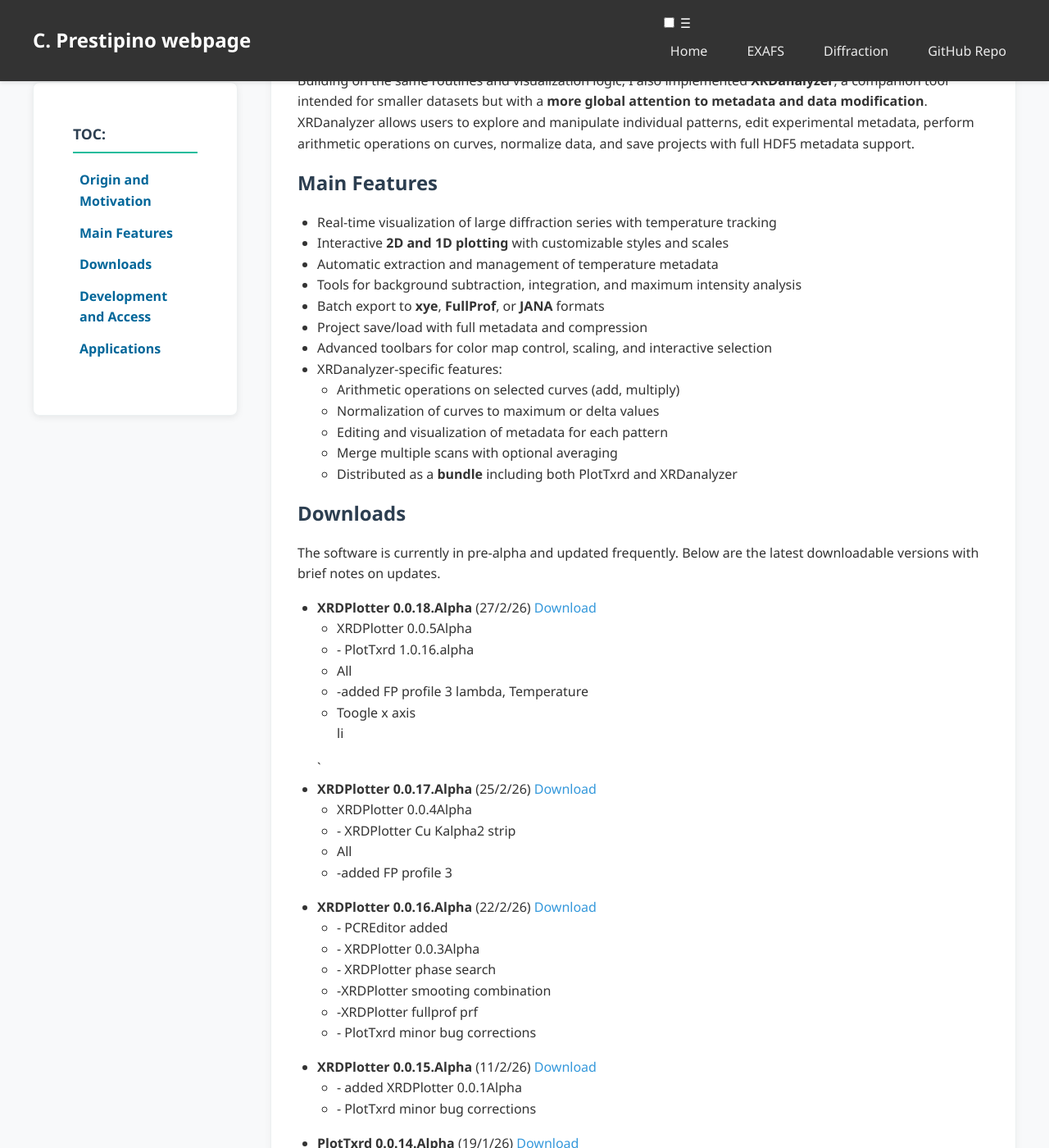
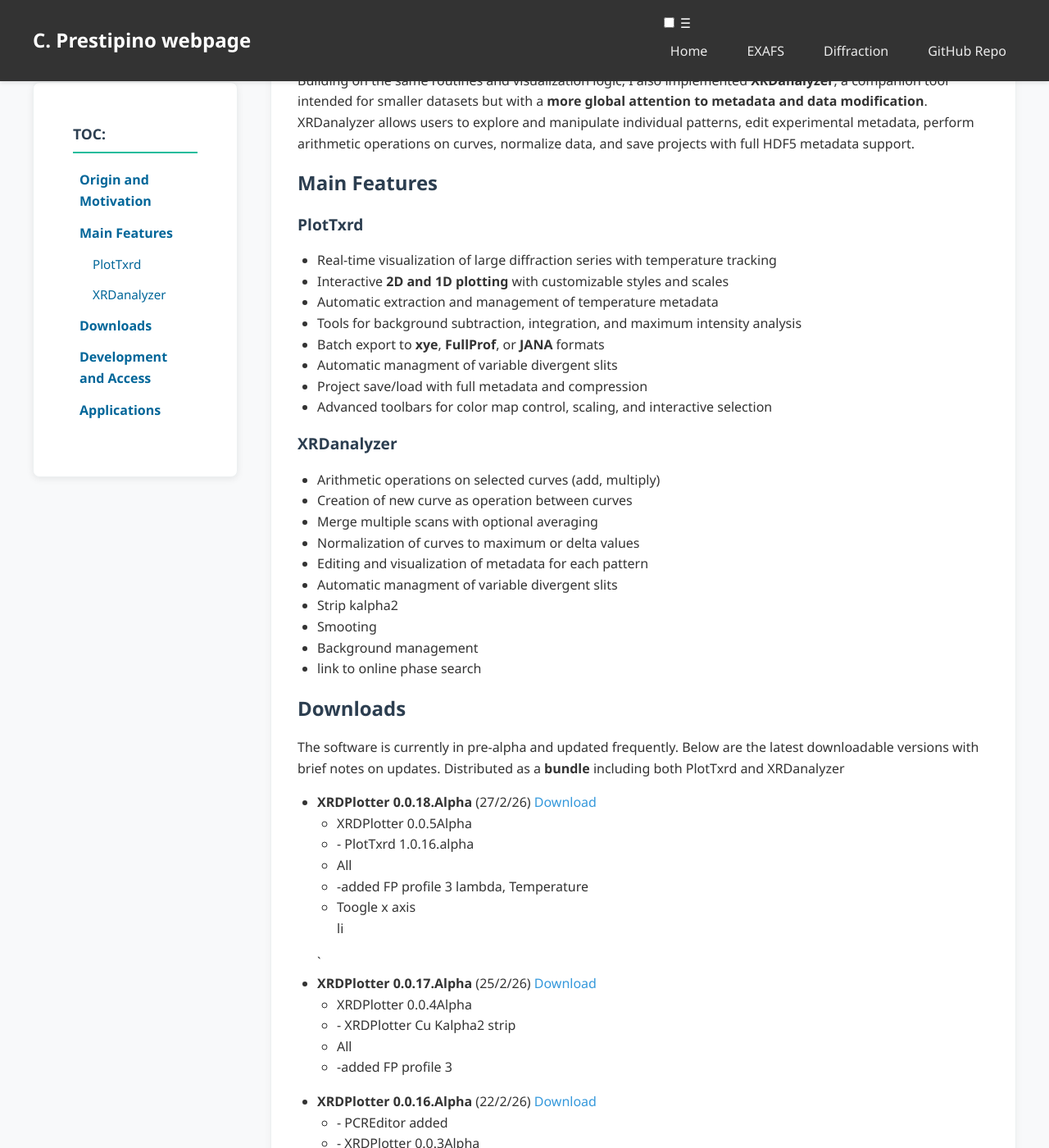
Before and after one commit to Prestipino/Prestipino.github.io, a Jekyll site: the page built from PlotTxrd.html, in a window 1280 px wide and 1400 px high, scrolled down 424 px. Shown: the whole window at 82% size. Built offline with Jekyll 4.4.1, drawn with Linux system fonts in a browser that asks for light colours; some of the changed text lies outside the part shown.

Commit message:
features updates

```diff
--- a/PlotTxrd.html
+++ b/PlotTxrd.html
@@ -4,7 +4,7 @@ title: "PlotTxrd - Interactive X-ray Diffraction Data Visualizer"
 description: "PlotTxrd software page"
 ---
 
-<h1 id="PlotTxrd"> PlotTxrd</h1>
+<h1 id="PlotTxrd">XRDanalyzer & PlotTxrd</h1>
 <section>
   <h2 id="origin-and-motivation">Origin and Motivation</h2>
   <p>
@@ -31,28 +31,44 @@ description: "PlotTxrd software page"
 
 <section>
   <h2 id="main-features">Main Features</h2>
+  <h3>PlotTxrd</h3>
   <ul>
-    <li>Real-time visualization of large diffraction series with temperature tracking</li>
-    <li>Interactive <strong>2D and 1D plotting</strong> with customizable styles and scales</li>
+    <li>Real-time visualization of large diffraction series with temperature
+      tracking</li>
+    <li>Interactive <strong>2D and 1D plotting</strong> with customizable
+      styles and scales</li>
     <li>Automatic extraction and management of temperature metadata</li>
-    <li>Tools for background subtraction, integration, and maximum intensity analysis</li>
-    <li>Batch export to <strong>xye</strong>, <strong>FullProf</strong>, or <strong>JANA</strong> formats</li>
+    <li>Tools for background subtraction, integration, and maximum intensity
+      analysis</li>
+    <li>Batch export to <strong>xye</strong>, <strong>FullProf</strong>,
+      or <strong>JANA</strong> formats</li>
+    <li>Automatic managment of variable divergent slits</li>
     <li>Project save/load with full metadata and compression</li>
-    <li>Advanced toolbars for color map control, scaling, and interactive selection</li>
-    <li>XRDanalyzer-specific features:</li>
-    <ul>
-      <li>Arithmetic operations on selected curves (add, multiply)</li>
-      <li>Normalization of curves to maximum or delta values</li>
-      <li>Editing and visualization of metadata for each pattern</li>
-      <li>Merge multiple scans with optional averaging</li>
-      <li>Distributed as a <strong>bundle</strong> including both PlotTxrd and XRDanalyzer</li>
-    </ul>
+    <li>Advanced toolbars for color map control, scaling, and interactive
+      selection</li>
+  </ul>
+  <h3>XRDanalyzer</h3>
+  <ul>
+    <li>Arithmetic operations on selected curves (add, multiply)</li>
+    <li>Creation of new curve as operation between curves</li>
+    <li>Merge multiple scans with optional averaging</li>
+    <li>Normalization of curves to maximum or delta values</li>
+    <li>Editing and visualization of metadata for each pattern</li>
+    <li>Automatic managment of variable divergent slits</li>
+    <li>Strip kalpha2</li>
+    <li>Smooting</li>
+    <li>Background management </li>
+    <li>link to online phase search</li>
   </ul>
 </section>
 
 <section>
   <h2 id="downloads">Downloads</h2>
-  <p>The software is currently in pre-alpha and updated frequently. Below are the latest downloadable versions with brief notes on updates.</p>
+      <p>The software is currently in pre-alpha and updated frequently. Below
+        are the latest downloadable versions with brief notes on updates.
+        Distributed as a <strong>bundle</strong> including both PlotTxrd and
+        XRDanalyzer</p>
+
   <ul>
    <li><strong>XRDPlotter 0.0.18.Alpha</strong> (27/2/26) <a href="https://sdrive.cnrs.fr/s/XQk6GF25t6RzA8Q">Download</a>
       <ul>
```
